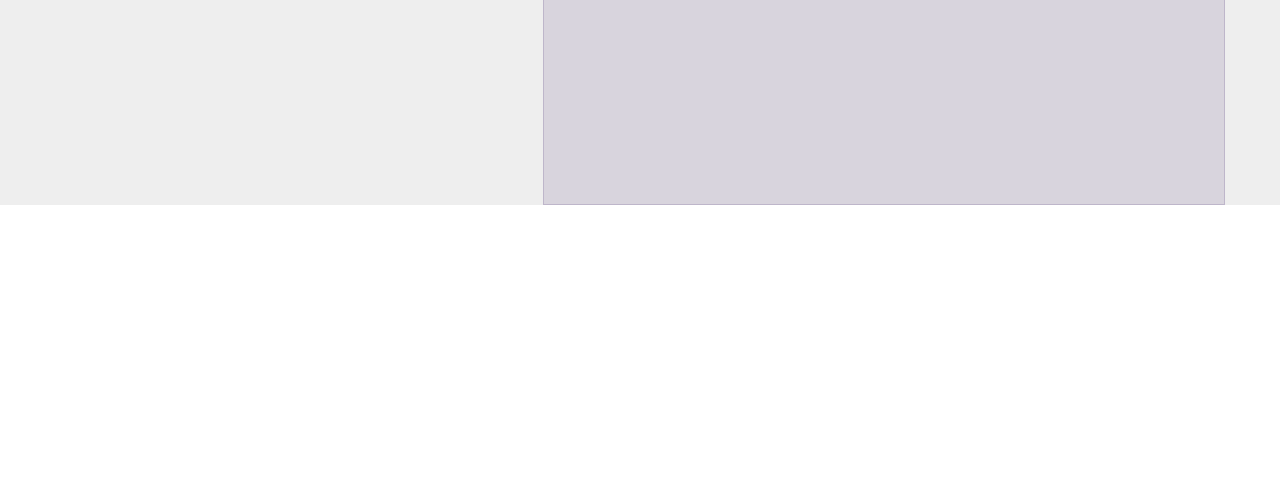
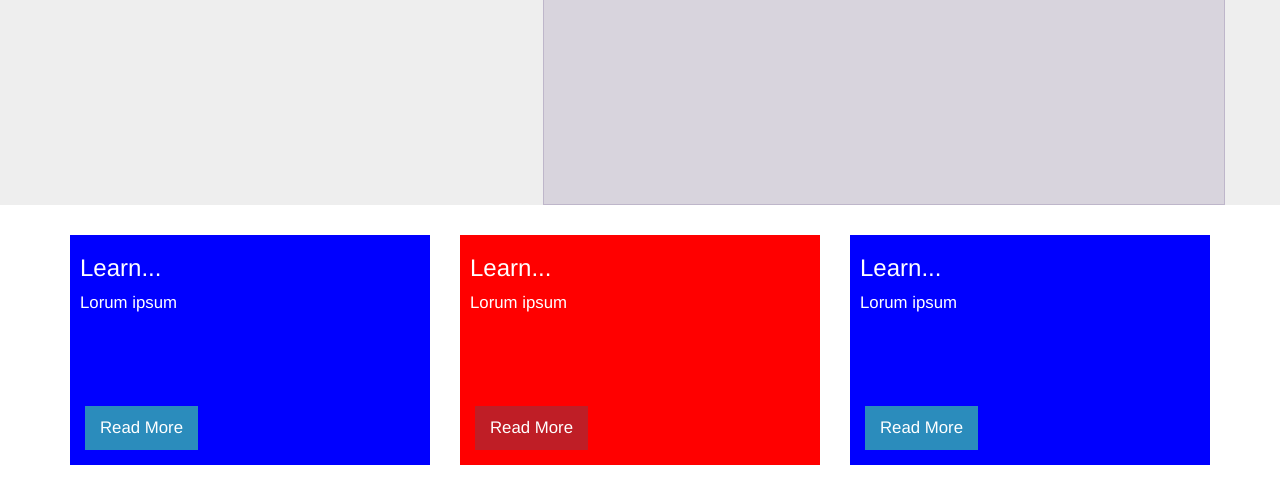
Before and after one commit to traciwilliams/clean-and-clear, a plain HTML site: page index.html in a window 1280 px wide. Shown: the part 204-708 px from the top of the page. Drawn offline with Linux system fonts and the light colour scheme.

Commit message:
completed 2 box section

```diff
--- a/css/main.css
+++ b/css/main.css
@@ -37,3 +37,49 @@
 .jumbotron h1 {
 	font-size: 34px;
 }
+
+.bluebox {
+	background-color: blue;
+	overflow: hidden;
+	height: 230px;
+	color: white;
+	padding: 0 10px;
+	font-size: 120%;
+}
+
+.bluebox a.readmore {
+	position: absolute;
+	bottom: 15px;
+	left: 30px;
+	background: #2b8cbc;
+	padding: 10px 15px;
+	color: #ffffff;
+}
+
+.bluebox a.readmore:hover {
+	background: #20749d;
+}
+
+
+
+.redbox {
+	background-color: red;
+	overflow: hidden;
+	height: 230px;
+	color: white;
+	padding: 0 10px;
+	font-size: 120%;
+}
+
+.redbox a.readmore {
+	position: absolute;
+	bottom: 15px;
+	left: 30px;
+	background: #bf1e26;
+	padding: 10px 15px;
+	color: #ffffff;
+}
+
+.redbox a.readmore:hover {
+	background: #86161b;
+}
--- a/index.html
+++ b/index.html
@@ -79,6 +79,39 @@
       </div><!--containter-->
     </div><!--jumbotron-->
 
+    <div class="container">
+      <div class="row">
+          <div class="col-md-4">
+            <div class="bluebox">
+              <h3>Learn...</h3>
+              <p>Lorum ipsum</p>
+                <a class="readmore" href="#">Read More</a>
+            </div><!--bluebox-->
+          </div><!--col-md-4-->
+
+          <div class="col-md-4">
+            <div class="redbox">
+              <h3>Learn...</h3>
+              <p>Lorum ipsum</p>
+                <a class="readmore" href="#">Read More</a>
+            </div><!--bluebox-->
+          </div><!--col-md-4-->
+
+          <div class="col-md-4">
+            <div class="bluebox">
+              <h3>Learn...</h3>
+              <p>Lorum ipsum</p>
+                <a class="readmore" href="#">Read More</a>
+            </div><!--bluebox-->
+          </div><!--col-md-4-->
+
+
+
+      </div><!--row-->
+    </div><!--container-->
+
+
+
 
   </body>
 </html>
```
